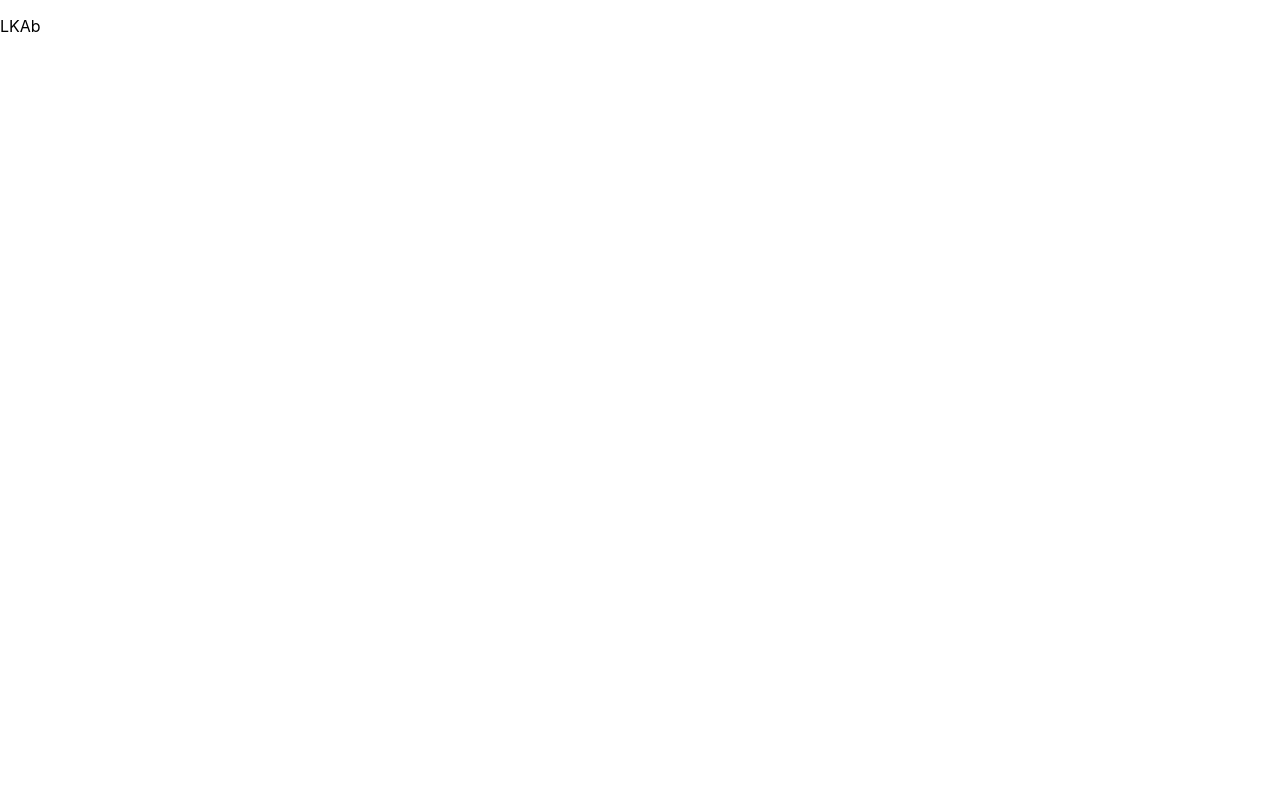
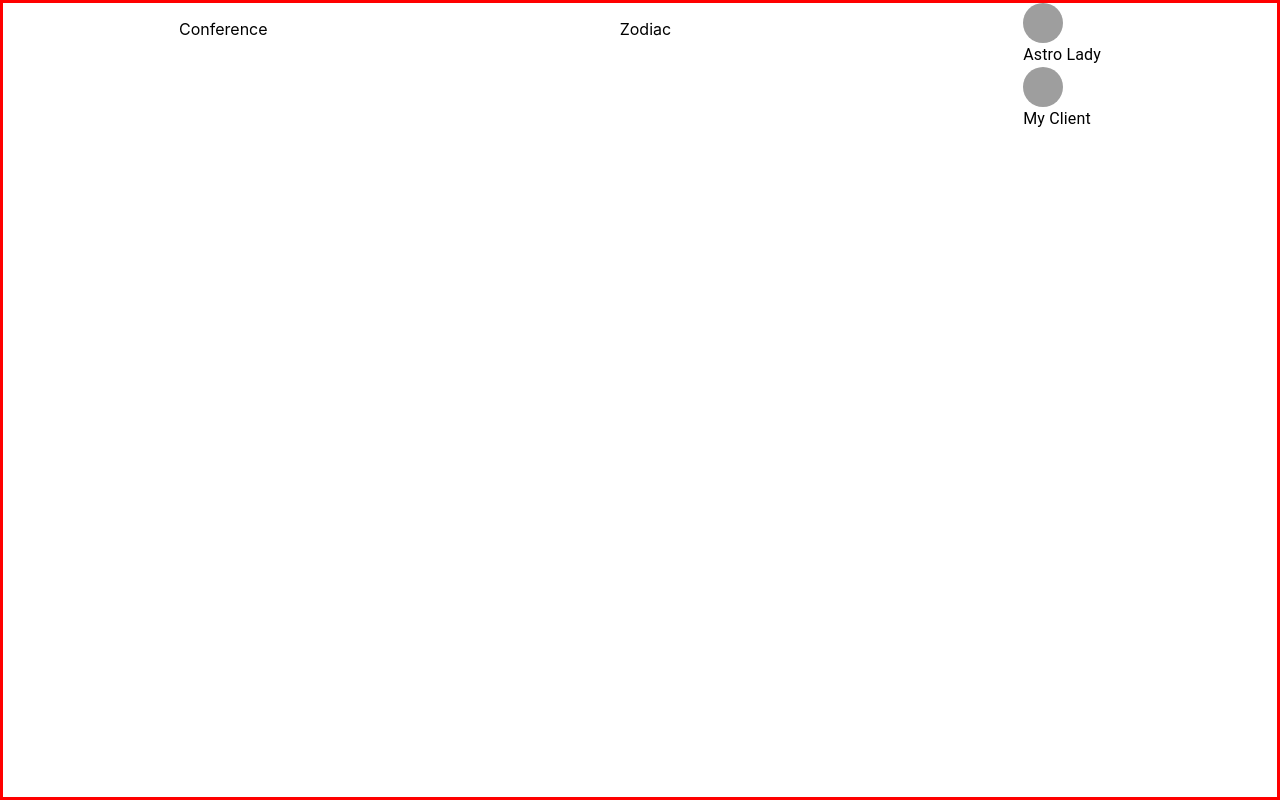
Before and after one commit to i-c-winner/astro, a React (Create React App) app: page / in a window 1280 px wide. Built offline with nearby package versions, Linux system fonts and the light colour scheme; grey boxes are pictures that could not be loaded.

Commit message:
feat: создаст шаблон главной страницы

```diff
--- a/package.json
+++ b/package.json
@@ -4,6 +4,9 @@
   "private": true,
   "dependencies": {
     "@astrodraw/astrochart": "^3.0.2",
+    "@emotion/react": "^11.14.0",
+    "@emotion/styled": "^11.14.0",
+    "@mui/material": "^6.4.5",
     "@testing-library/dom": "^10.4.0",
     "@testing-library/jest-dom": "^6.6.3",
     "@testing-library/react": "^16.2.0",
@@ -12,6 +15,7 @@
     "@types/node": "^16.18.126",
     "@types/react": "^19.0.10",
     "@types/react-dom": "^19.0.4",
+    "node-sass": "^7.0.3",
     "react": "^19.0.0",
     "react-dom": "^19.0.0",
     "react-router": "^7.2.0",
--- a/src/app/router/routers.tsx
+++ b/src/app/router/routers.tsx
@@ -1,8 +1,8 @@
-import {Lkab} from "../../pages/lkab/module/Lkab";
+import {Lcab} from "../../pages/lkab/module/Lcab";
 import {Route, Routes} from "react-router";
 
 const routes = <Routes>
-  <Route path="/" element={<Lkab/>}/>
+  <Route path="/" element={<Lcab/>}/>
 </Routes>;
 
   export {routes}
--- /dev/null
+++ b/src/entites/acauntTitle/module/AcauntTitle.tsx
@@ -0,0 +1,8 @@
+import {Avatar, Box} from "@mui/material";
+
+function AcauntTitle () {
+  return <Box className="acauntTitle">
+    <Avatar className="acauntTitle__avatar" src="/avatar.jpg" ></Avatar>
+  </Box>
+}
+export  {AcauntTitle}
--- a/src/index.css
+++ b/src/index.css
@@ -1,4 +1,7 @@
 body {
+  position: relative;
+  width: 100vw;
+  height: 100vh;
   margin: 0;
   font-family: -apple-system, BlinkMacSystemFont, 'Segoe UI', 'Roboto', 'Oxygen',
     'Ubuntu', 'Cantarell', 'Fira Sans', 'Droid Sans', 'Helvetica Neue',
--- /dev/null
+++ b/src/pages/lkab/module/Lcab.tsx
@@ -0,0 +1,19 @@
+import {useEffect} from "react";
+import {Acaunts} from "../../../widgets/acaunts/module/module/Acaunts";
+import {Box} from "@mui/material";
+import "../styles/Lcab.scss"
+import {Conference} from "../../../widgets/conference/module/Conference";
+import {Zodiac} from "../../../widgets/zodiac/module/Zodiac";
+
+function Lcab() {
+  return <Box
+  className="lcab"
+  >
+    <Conference />
+    <Zodiac />
+    <Acaunts />
+
+  </Box>
+}
+
+export {Lcab}
--- a/src/pages/lkab/module/Lkab.tsx
+++ /dev/null
@@ -1,8 +0,0 @@
-import {useEffect} from "react";
-
-
-function Lkab() {
-  return <p>LKAb</p>
-}
-
-export {Lkab}
--- /dev/null
+++ b/src/pages/lkab/styles/Lcab.scss
@@ -0,0 +1,10 @@
+.lcab {
+  position: absolute;
+  top: 0;
+  left: 0;
+  bottom: 0;
+  right: 0;
+  border: 3px solid red;
+  display: flex;
+  justify-content: space-around;
+}
--- /dev/null
+++ b/src/widgets/acaunts/module/module/Acaunts.tsx
@@ -0,0 +1,13 @@
+import {AcauntTitle} from "../../../../entites/acauntTitle/module/AcauntTitle";
+import {Box} from "@mui/material";
+import {AstroClient} from "../../../astroAcaunt/module/AstroClient";
+import {ClientAcaunt} from "../../../clintAcaunt/module/ClientAcaunt";
+
+function Acaunts() {
+  return <Box className="acaunts">
+    <AstroClient></AstroClient>
+    <ClientAcaunt/>
+  </Box>;
+}
+
+export {Acaunts};
--- /dev/null
+++ b/src/widgets/astroAcaunt/module/AstroClient.tsx
@@ -0,0 +1,10 @@
+import {Box, Typography} from "@mui/material";
+import {AcauntTitle} from "../../../entites/acauntTitle/module/AcauntTitle";
+
+function AstroClient () {
+  return <Box className="title">
+      <AcauntTitle />
+      <Typography>Astro Lady</Typography>
+    </Box>
+}
+export {AstroClient};
--- /dev/null
+++ b/src/widgets/clintAcaunt/module/ClientAcaunt.tsx
@@ -0,0 +1,10 @@
+import {Box, Typography} from "@mui/material";
+import {AcauntTitle} from "../../../entites/acauntTitle/module/AcauntTitle";
+
+function ClientAcaunt() {
+  return <Box className="client-acaunt">
+    <AcauntTitle />
+    <Typography>My Client</Typography>
+  </Box>
+}
+export {ClientAcaunt};
--- /dev/null
+++ b/src/widgets/conference/module/Conference.tsx
@@ -0,0 +1,7 @@
+import {Acaunts} from "../../acaunts/module/module/Acaunts";
+
+function Conference() {
+  return <p>Conference</p>
+
+}
+export  {Conference};
--- /dev/null
+++ b/src/widgets/zodiac/module/Zodiac.tsx
@@ -0,0 +1,4 @@
+function Zodiac() {
+  return <p>Zodiac</p>;
+}
+export {Zodiac};
```
Also changed, not shown: 1 other file (tests, documents, lock files or other folders).
